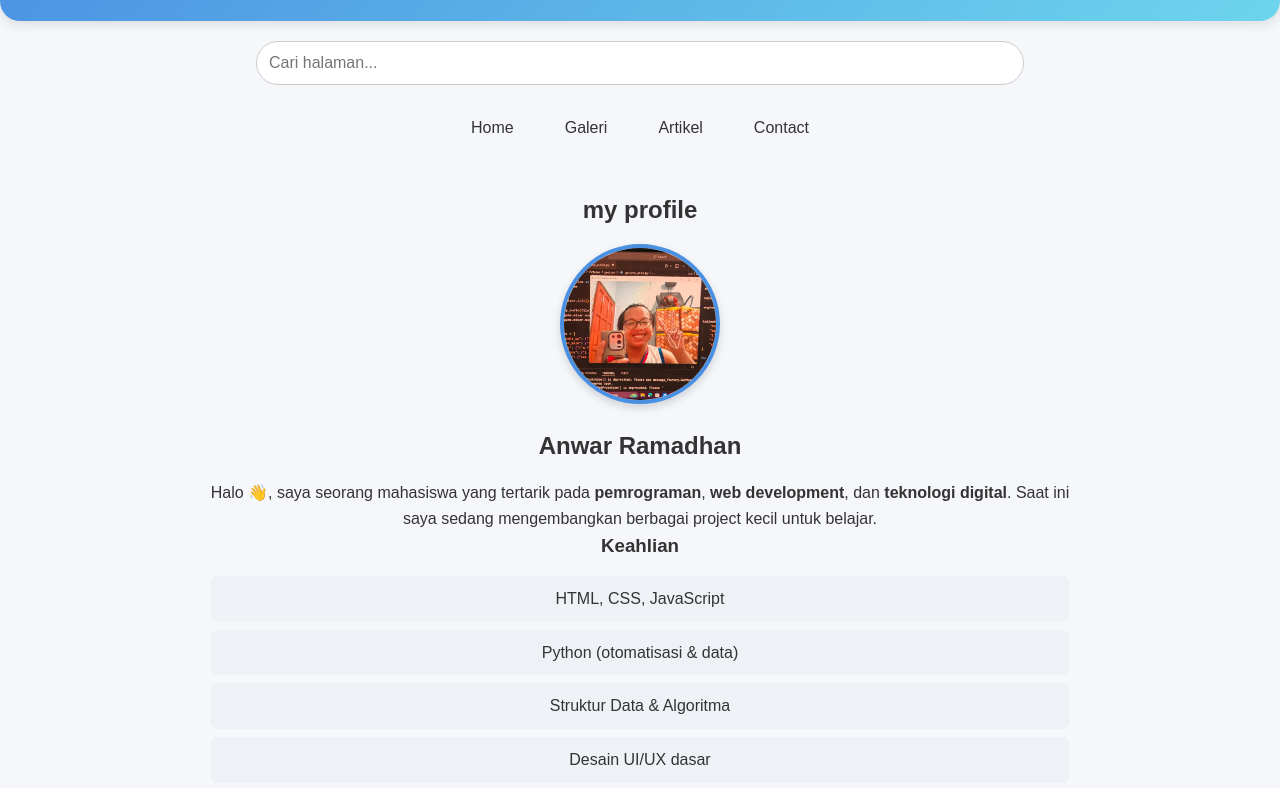
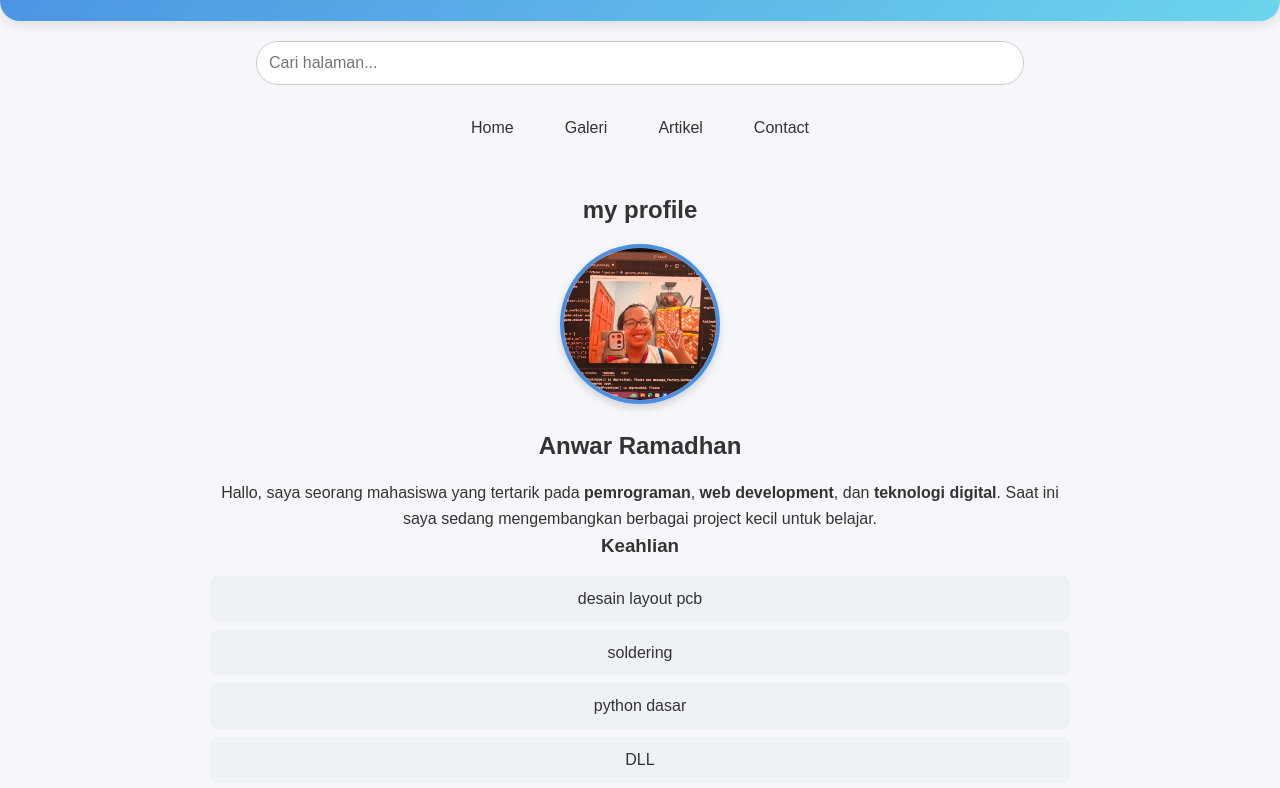
Before and after one commit to warszz/tugas-_2-_pemrograman_web-, a plain HTML site: page profil.html in a window 1280 px wide. Shown: the part 90-878 px from the top of the page. Drawn offline with Linux system fonts and the light colour scheme.

Commit message:
Update profil.html

```diff
--- a/profil.html
+++ b/profil.html
@@ -31,7 +31,7 @@
     <section class="profile">
     <img src="prifil.jpg" alt="Foto Profil" class="profile-pic">
     <h2>Anwar Ramadhan</h2>
-    <p>Halo 👋, saya seorang mahasiswa yang tertarik pada <strong>pemrograman</strong>,
+    <p>Hallo, saya seorang mahasiswa yang tertarik pada <strong>pemrograman</strong>,
        <strong>web development</strong>, dan <strong>teknologi digital</strong>.
        Saat ini saya sedang mengembangkan berbagai project kecil untuk belajar.</p>
   </section>
@@ -39,10 +39,10 @@
   <section class="skills">
     <h3>Keahlian</h3>
     <ul>
-      <li>HTML, CSS, JavaScript</li>
-      <li>Python (otomatisasi & data)</li>
-      <li>Struktur Data & Algoritma</li>
-      <li>Desain UI/UX dasar</li>
+      <li>desain layout pcb</li>
+      <li>soldering</li>
+      <li>python dasar</li>
+      <li>DLL</li>
     </ul>
   </section>
 
```
